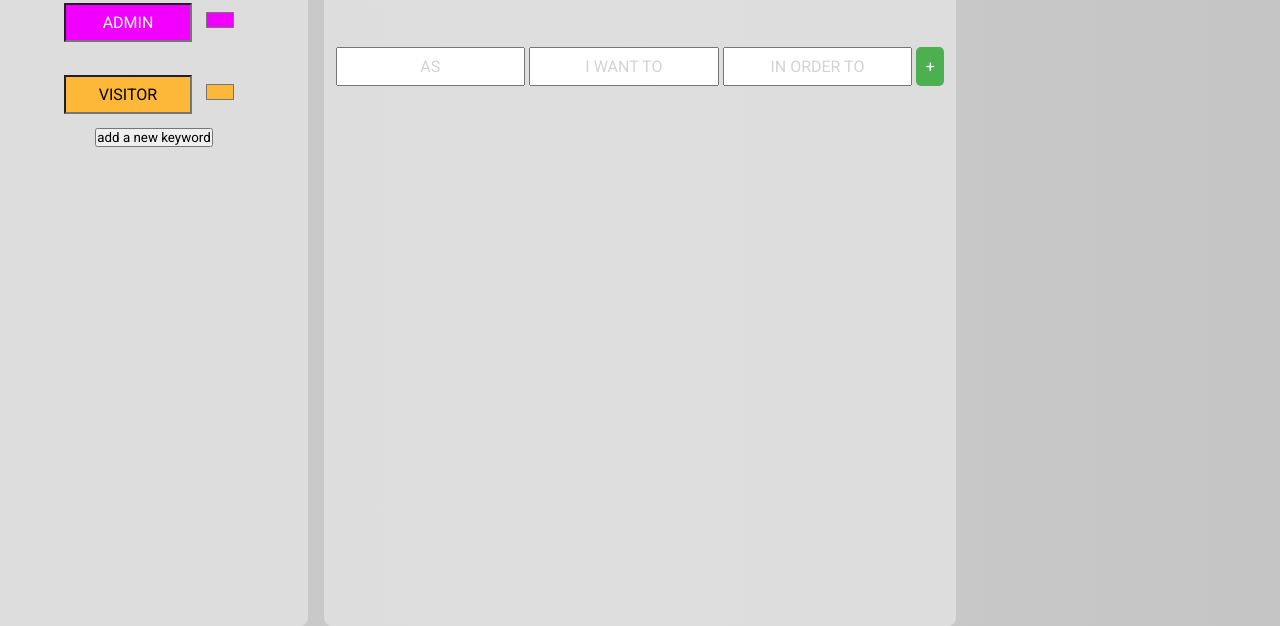
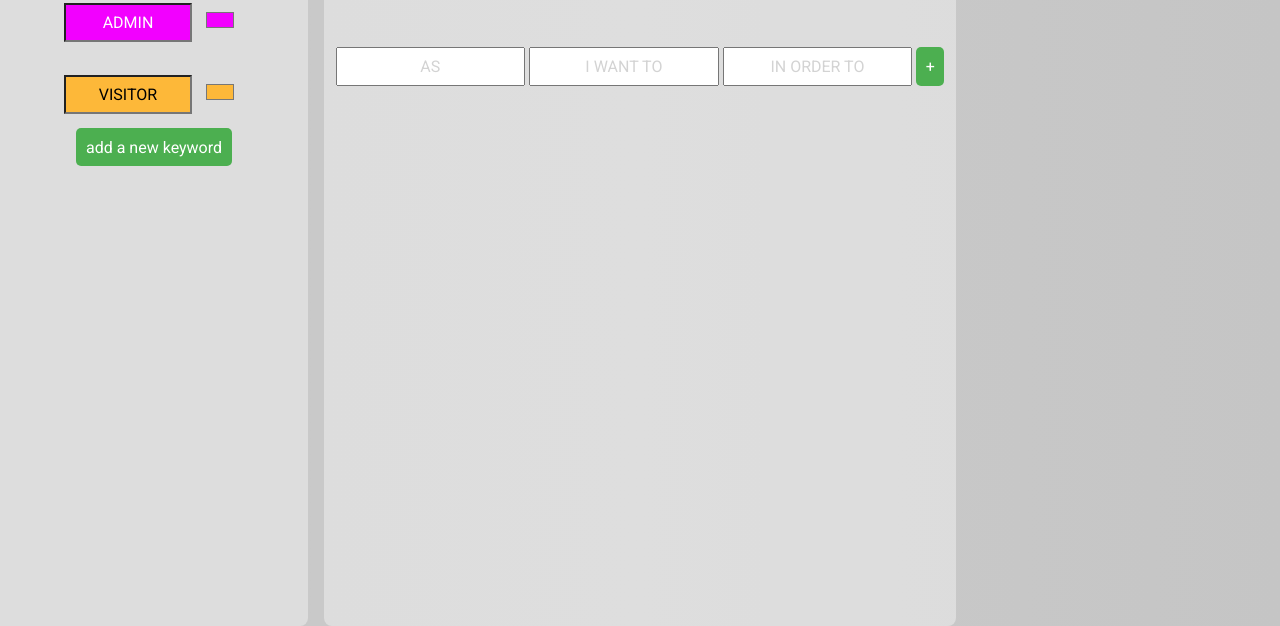
Before and after one commit to LouisAntoninLesieur/customa, a website: page index.html in a window 1280 px wide. Shown: the part 254-880 px from the top of the page. Drawn offline with Linux system fonts and the light colour scheme.

Commit message:
apply style to keyword button

```diff
--- a/css/layout.css
+++ b/css/layout.css
@@ -139,7 +139,8 @@ input {
     color: white;
 }
 
-.btnAbout {
+.btnAbout, .keywordBtn {
+    padding: .6rem;
     font-size: 1rem;
     cursor: pointer;
     border: none;
```
